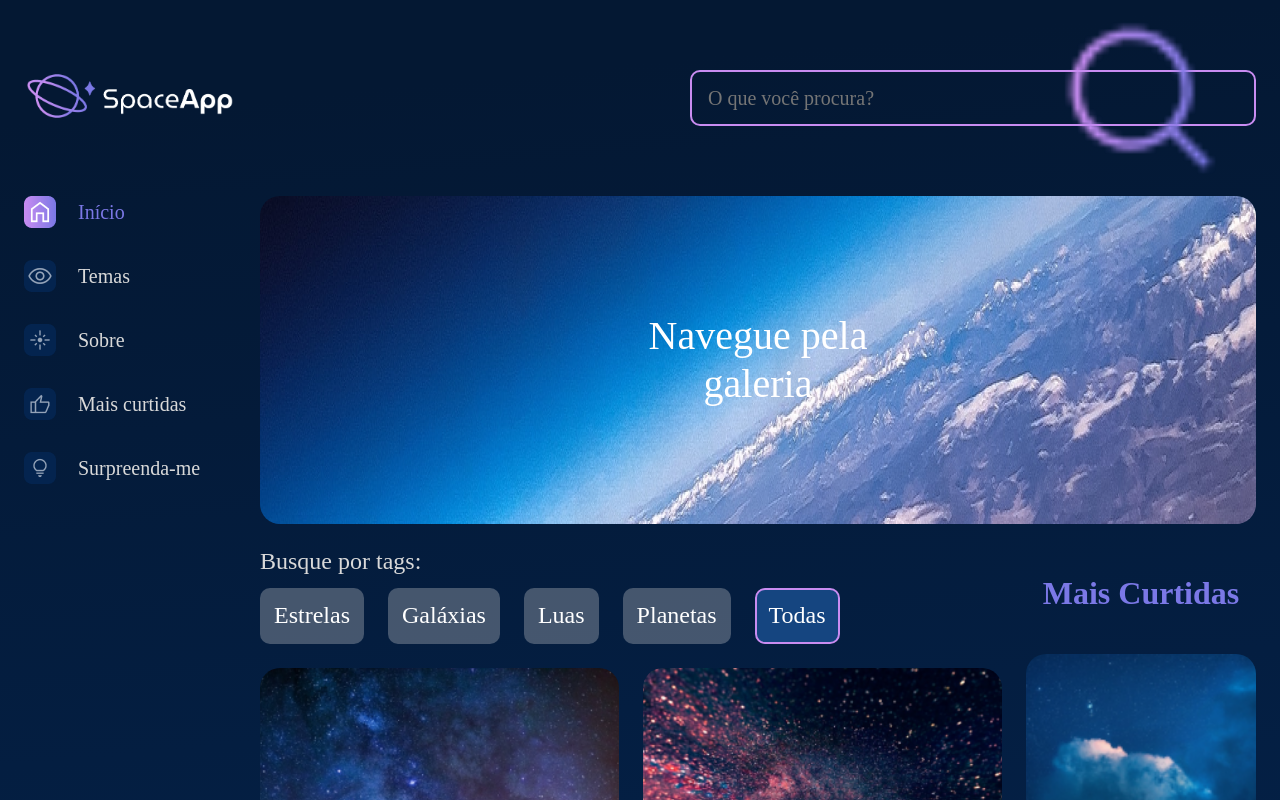
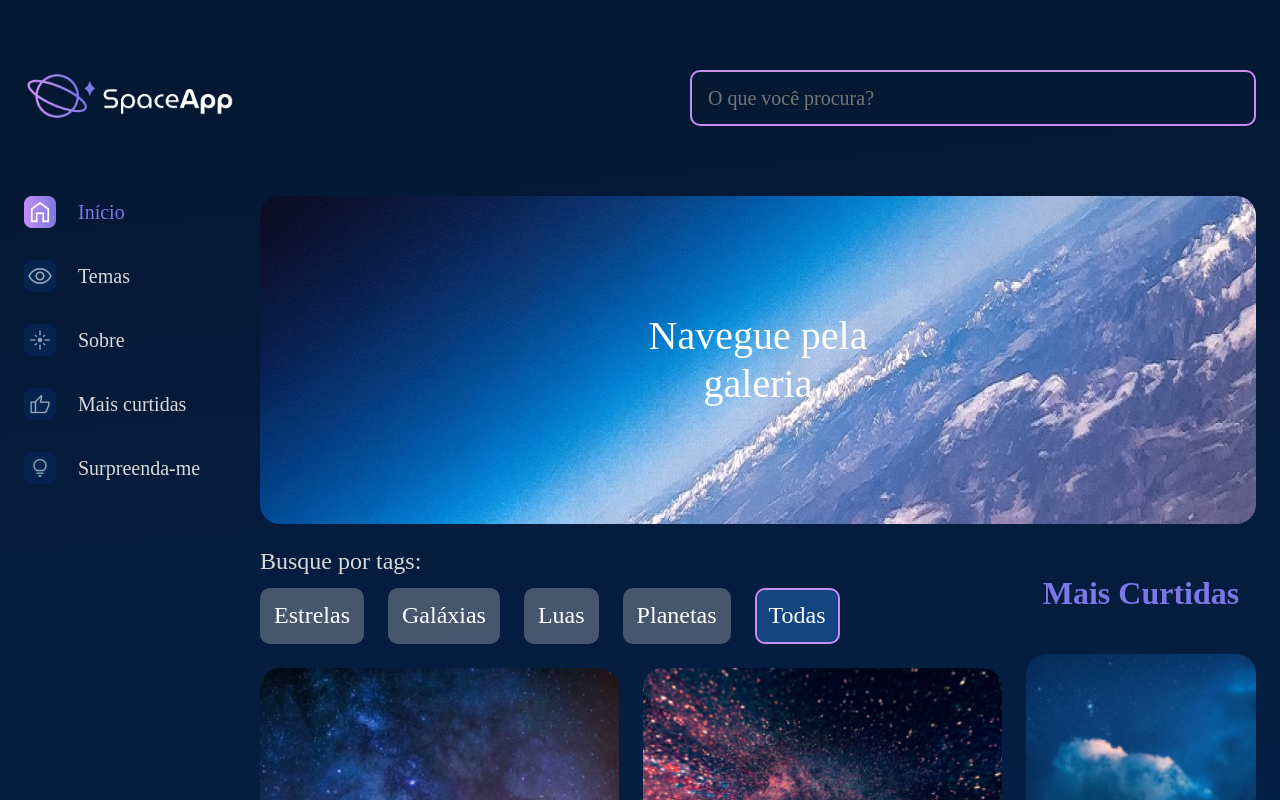
Before and after one commit to Usales/Space-app, a React (Vite) app: page / in a window 1280 px wide. Shown: the top 800 px of the page. Built offline with nearby package versions, Linux system fonts and the light colour scheme.

Commit message:
fix: remover Ã­cone de lupa do campo de pesquisa

```diff
--- a/src/Componentes/CampoTexto/Index.jsx
+++ b/src/Componentes/CampoTexto/Index.jsx
@@ -1,15 +1,8 @@
 import { styled } from "styled-components"
-import search from './search.png'
-
-const ContainerEstilizado = styled.div`
-    position: relative;
-    display: inline-block;
-`;
-
 
 const CampoTextoEstilizado = styled.input`
     height: 56px;
-    padding: 12px 48px 12px 16px;
+    padding: 12px 16px;
     border-radius: 10px;
     border: 2px solid;
     border-color: #C98CF1;
@@ -26,44 +19,19 @@ const CampoTextoEstilizado = styled.input`
         width: 100%;
         font-size: 18px;
         height: 48px;
-        padding: 10px 42px 10px 14px;
+        padding: 10px 14px;
     }
 
     @media (max-width: 480px) {
         font-size: 16px;
         height: 44px;
-        padding: 8px 38px 8px 12px;
+        padding: 8px 12px;
     }
 `
 
-const IconeLupa = styled.img`
-    position: absolute;
-    top: 50%;
-    right: 10px;
-    transform: translateY(-50%);
-    width: 38px;
-    height: 38px;
-    pointer-events: none;
-
-    @media (max-width: 768px) {
-        width: 32px;
-        height: 32px;
-        right: 8px;
-    }
-
-    @media (max-width: 480px) {
-        width: 28px;
-        height: 28px;
-        right: 6px;
-    }
-`;
-
 const CampoTexto = (props) => {
     return (
-        <ContainerEstilizado>
-            <CampoTextoEstilizado placeholder="O que você procura?" {...props} />
-            <IconeLupa src={search} alt="ícone de lupa" />
-        </ContainerEstilizado>
+        <CampoTextoEstilizado placeholder="O que você procura?" {...props} />
     )
 }
 
```
